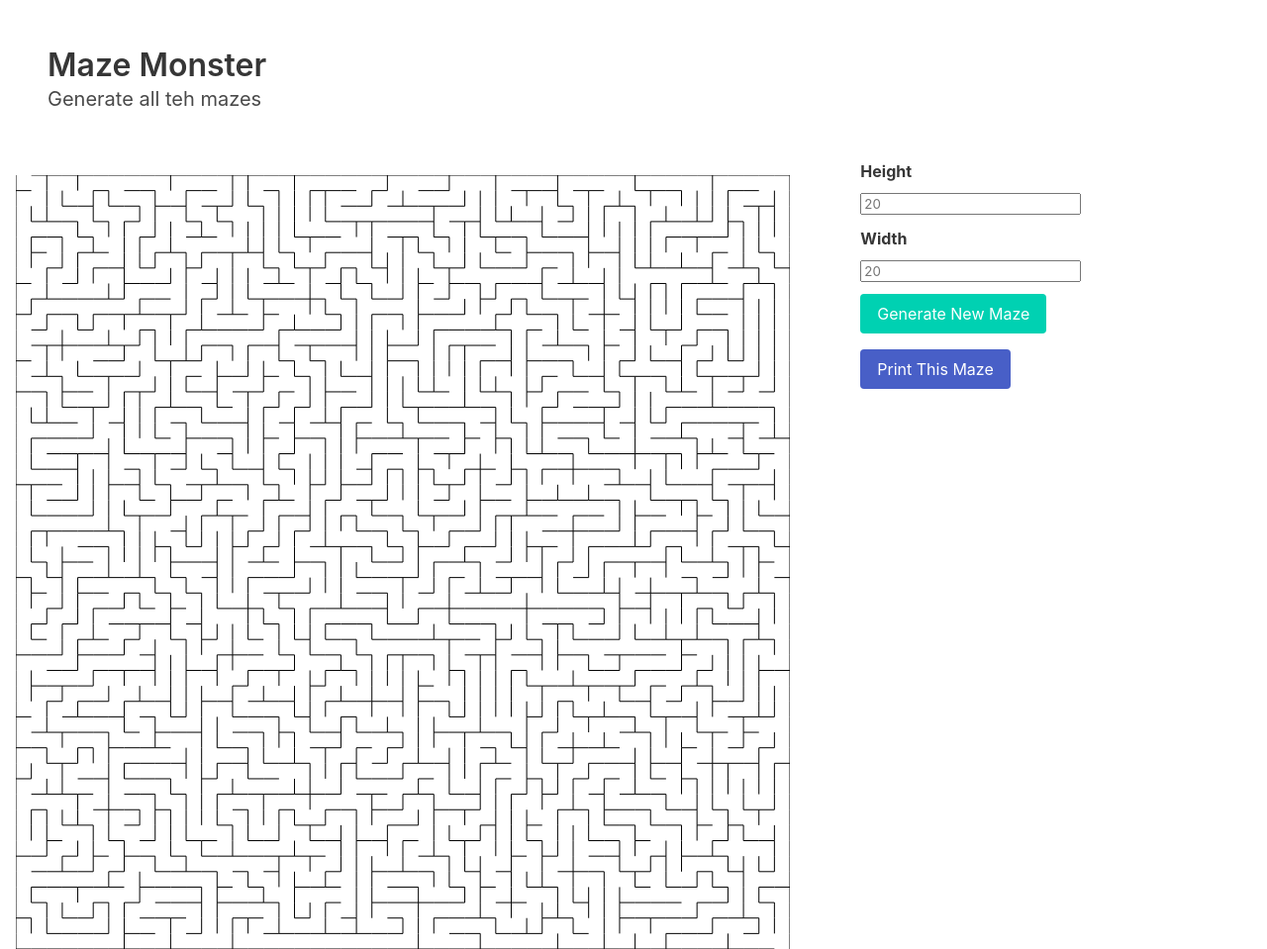
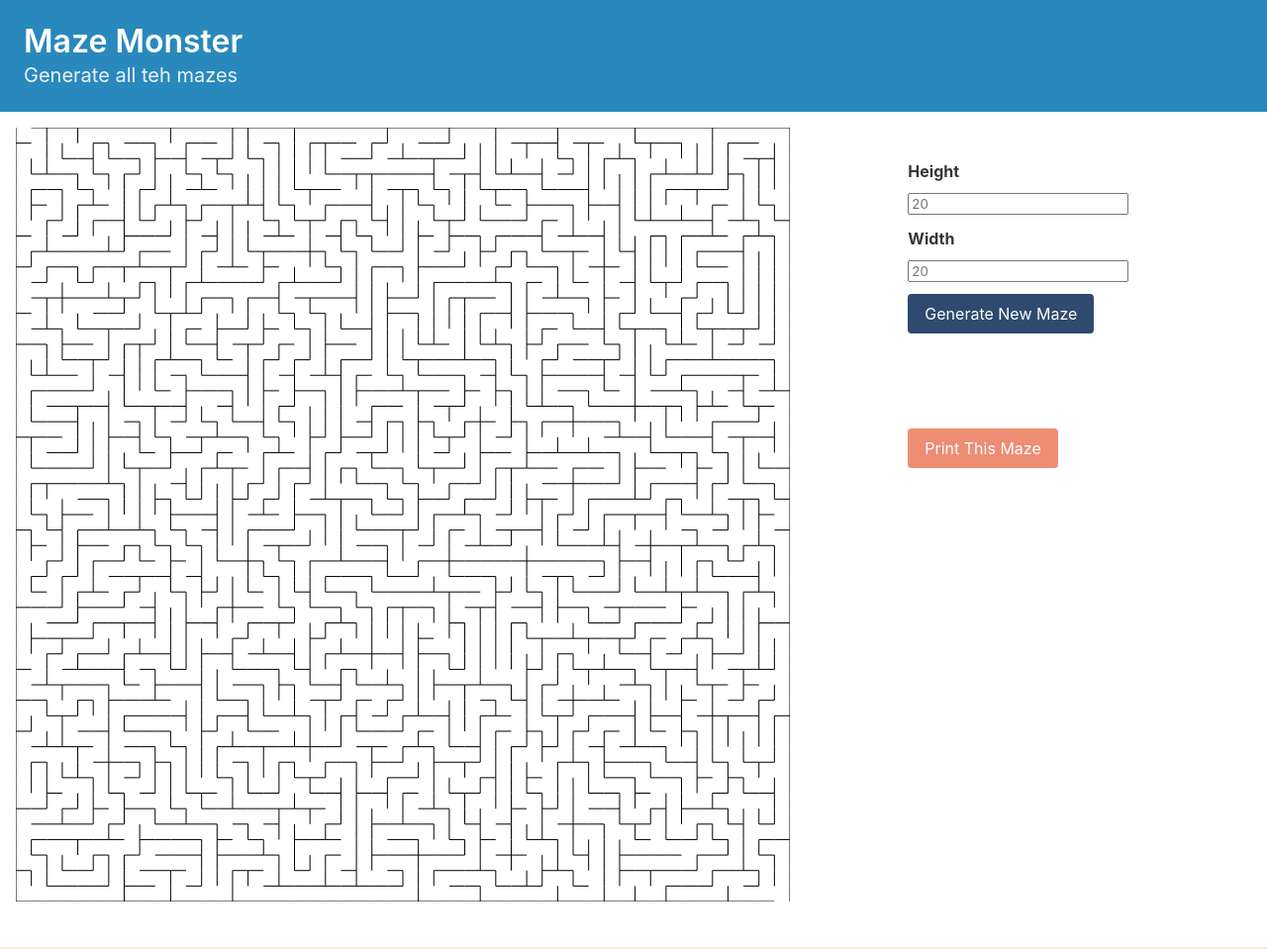
Before and after one commit to 4kategreen/mazes, a website with bundled scripts: page index.html in a window 1280 px wide. Shown: the top 959 px of the page at 99% size. Built offline with nearby package versions, Linux system fonts and the light colour scheme.

Commit message:
all teh styles. pulled colors from #51 here:
https://www.canva.com/learn/100-color-combinations/

```diff
--- a/index.html
+++ b/index.html
@@ -22,7 +22,7 @@
   <link rel="stylesheet" href="assets/main.css">
 </head>
   <body>
-  	<section class="hero">
+  	<section class="hero is-primary is-small">
   	  <div class="hero-body">
   	    <p class="title">
   	      Maze Monster
@@ -33,13 +33,12 @@
   	  </div>
   	</section>
   	<div class="columns" id="maze">
-
   		<div class="column is-two-thirds">
 	  		<canvas class="p-4" id="mazeDrawing"></canvas>
 	  	</div>
 
 	  	<div class="column is-one-quarter">
-	  		<form id="regenerate">
+	  		<form class="section" id="regenerate">
 	  			<div class="field">
 	  				<label class="label" for="height">Height</label>
 	  				<div class="control">
@@ -54,13 +53,13 @@
 	  			</div>
 	  			<div class="field">
 		  			<div class="control">
-		  			  <button id="regenerateSubmit" class="button is-primary">Generate New Maze</button>
+		  			  <button id="regenerateSubmit" class="button is-link">Generate New Maze</button>
 		  			</div>
 		  		</div>
 	  		</form>
-	  		<div class="field pt-4">
+	  		<div class="field section">
 	  			<div class="control">
-	  			  <button id="printMaze" class="button is-link">Print This Maze</button>
+	  			  <button id="printMaze" class="button is-info">Print This Maze</button>
 	  			</div>
 	  		</div>
 	  	</div>
--- a/src/css/main.scss
+++ b/src/css/main.scss
@@ -1 +1,17 @@
+@charset "utf-8";
+
+$plaster: hsl(33,50,91);
+$turquoise: hsl(201,64,45);
+$turquoise-invert: $plaster;
+$blue: hsl(215,40,31);
+$blue-invert: $plaster;
+$orange: hsl(13,77,69);
+$orange-invert: $plaster;
+
+$primary: $turquoise;
+$link: $blue;
+$info: $orange;
+
+$footer-background-color: $plaster;
+
 @import "../../node_modules/bulma/bulma";
```
